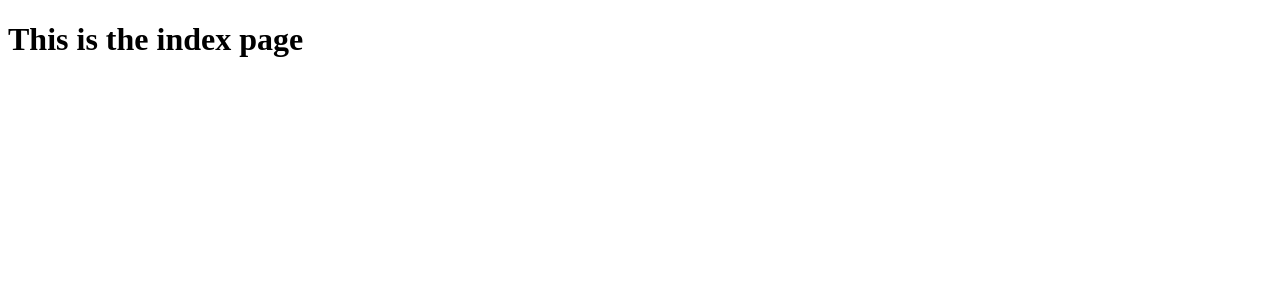
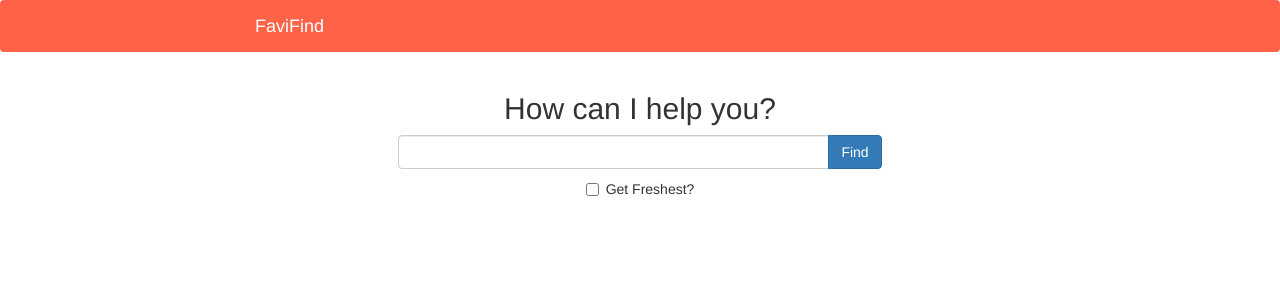
Before and after one commit to patallen/FaviFind, a Flask app: page / in a window 1280 px wide. Shown: the top 300 px of the page. Run offline with Flask 2, Linux system fonts and the light colour scheme; some libraries are stand-ins or nearby versions.

Commit message:
Add form and styling for index.html

```diff
--- a/favifind/static/styles.css
+++ b/favifind/static/styles.css
@@ -0,0 +1,14 @@
+.container {
+	max-width: 800px;
+}
+
+.navbar {
+	background: tomato
+}
+.navbar a {
+	color: white
+}
+
+.results > img {
+	max-width: 32px
+}
--- a/favifind/templates/index.html
+++ b/favifind/templates/index.html
@@ -2,15 +2,40 @@
 <html>
 <head>
     <title>FaviFind - Grab Favicon's from any Website!</title>
+	<link rel="stylesheet" href="https://maxcdn.bootstrapcdn.com/bootstrap/3.3.5/css/bootstrap.min.css">
+	<link rel="stylesheet" href="/static/styles.css">
 </head>
 <body>
-    <h1>This is the index page</h1>
+	<header class="navbar">
+		<div class="container">
+			<a class="navbar-brand" href="/">FaviFind</a>
+		</div>
+	</header>
+	<div class="container text-center">
+		<h2>How can I help you?</h2>
+		<div class="col-md-offset-2 col-md-8">
+		<form action="/">
+			<div class="input-group">
+				<input class="form-control" type="text" value="{{request.args.get('d', '')}}"name="d">
+				<div class="input-group-btn">
+					<input type="submit" value="Find" class="btn btn-primary">
+				</div>
+			</div>
+			<div class="checkbox">
+				<label><input type="checkbox" name="fresh"> Get Freshest?</label>
+			</div>
+		</form>
 			{% if result %}
+			<div class="results well">
 				{% if favicon %}
 					<img src="{{ favicon.favicon }}"/>
+					<p>Favicon was first found on <strong>{{ favicon.created_at.strftime("%b %d, %Y") }}</strong></p>
 				{% else %}
-			<p>Sorry, we could not get the favicon for... </p>
+				<p>Sorry, we could not find the favicon for:</p><p><strong>{{request.args.get('d')}}</strong> :(</p>
 				{% endif %}
+			</div>
 			{% endif %}
+		</div>
+	</div>
 </body>
 </html>
```
Lines whose indentation alone changed are shown as unchanged.
